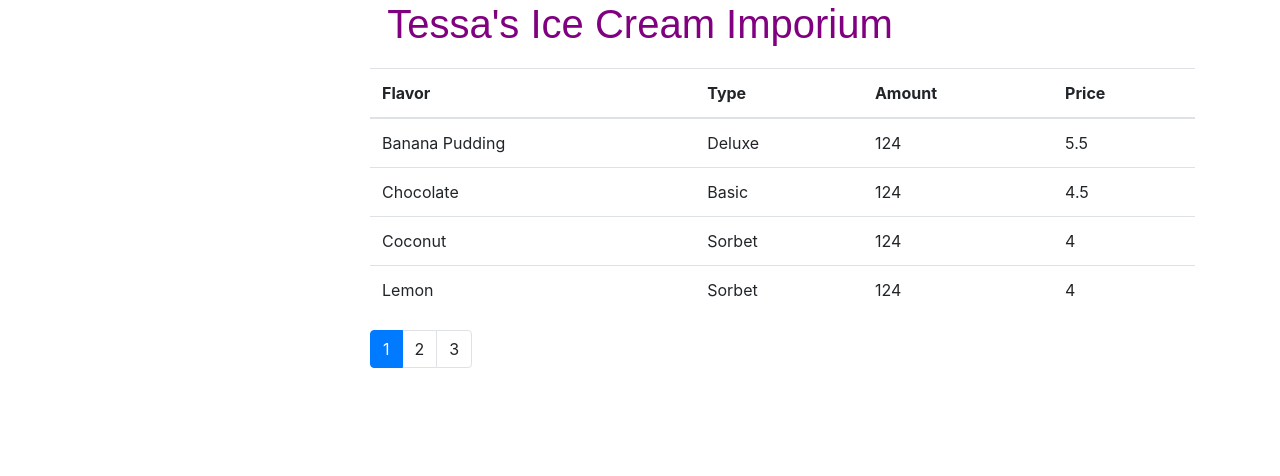
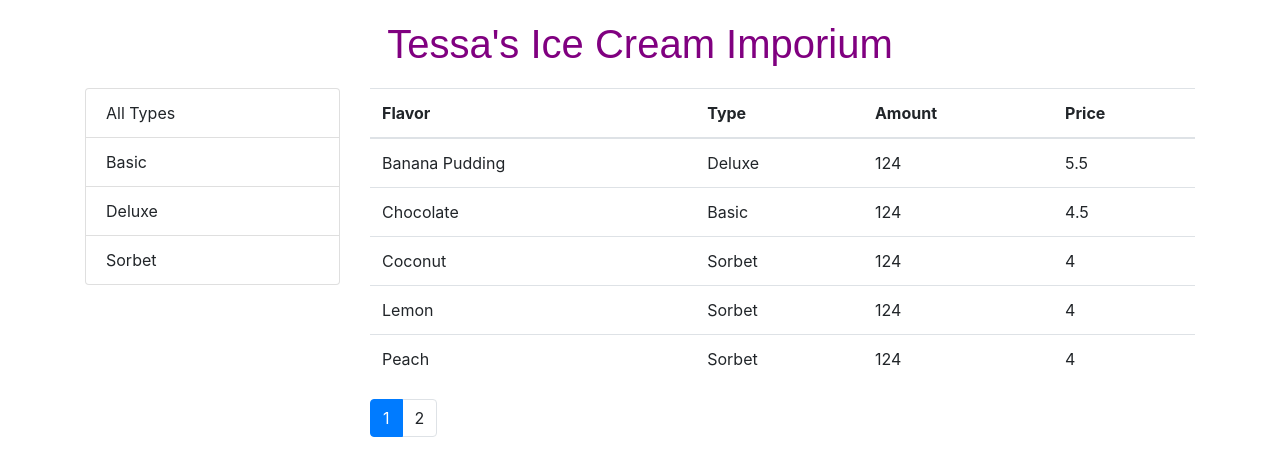
Before and after one commit to tessasullivan/ice-cream-emporium, a React (Create React App) app: page / in a window 1280 px wide. Shown: the top 476 px of the page. Built offline with nearby package versions, Linux system fonts and the light colour scheme; the HTML template or start-up script is replaced by a standard one.

Commit message:
Added component diagram to README

```diff
--- a/src/components/IceCream.jsx
+++ b/src/components/IceCream.jsx
@@ -5,13 +5,14 @@ import { getIceCream } from "../services/fakeFlavorService";
 import { getIceCreamTypes } from "../services/fakeTypeService";
 import { paginate } from "./common/paginate";
 import Pagination from "./common/pagination";
+import ListGroup from "./common/listGroup"
 
 class IceCream extends Component {
   state = {
     flavors: [],
     types: [],
     currentPage: 1,
-    pageSize: 4,
+    pageSize: 5,
     sortColumn: { path: "name", order: "asc" }
   };
 
@@ -60,7 +61,13 @@ class IceCream extends Component {
 
     return (
       <div className="row">
-        <div className="col-3" />
+        <div className="col-3">
+        <ListGroup
+            items={this.state.types}
+            selectedItem={this.state.selectedType}
+            onItemSelect={this.handleTypeSelect}
+          />
+        </div>
         <div className="col">
           <IceCreamTable
             flavors={flavors}
--- a/src/components/storeHeader.jsx
+++ b/src/components/storeHeader.jsx
@@ -4,7 +4,7 @@ const StoreHeader = () => {
     fontFamily: "fantasy",
     color: "purple",
     textAlign: "center",
-    marginBottom: "20px"
+    margin: "20px 0 20px 0",
   }
   return (
     <h1 style={h1Styles}>Tessa's Ice Cream Imporium</h1>
--- a/src/services/fakeFlavorService.js
+++ b/src/services/fakeFlavorService.js
@@ -19,7 +19,7 @@ const flavors = [
     _id: "5b21ca3eeb7f6fbccd471817",
     name: "Strawberry",
     type: {_id: "5b21ca3eeb7f6fbccd471818", name: "Basic"},
-    amountInStock: 124,
+    amountInStock: 120,
     price: 4.5
   },
   {
@@ -33,7 +33,7 @@ const flavors = [
     _id: "5b21ca3eeb7f6fbccd471902",
     name: "Rocky Road",
     type: {  _id: "5b21ca3eeb7f6fbccd471814", name: "Deluxe" },
-    amountInStock: 124,
+    amountInStock: 100,
     price: 5.5
   },
   {
@@ -47,7 +47,7 @@ const flavors = [
     _id: "5b21ca3eeb7f6fbccd472001",
     name: "Pineapple",
     type: {  _id: "5b21ca3eeb7f6fbccd471820", name: "Sorbet" },
-    amountInStock: 124,
+    amountInStock: 110,
     price: 4
   },
   {
```
Also changed, not shown: src/Ice-cream-store.png (added), 1 other file (tests, documents, lock files or other folders).
